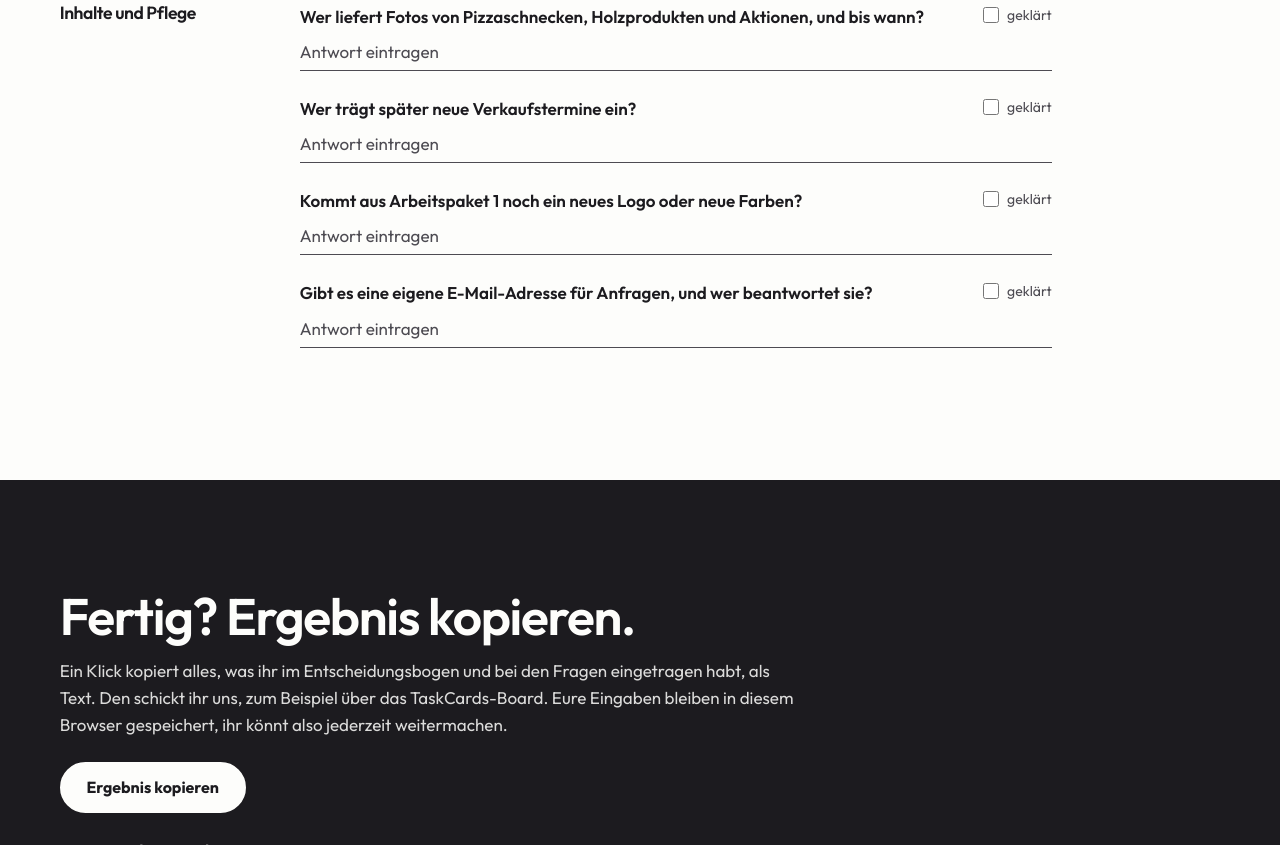
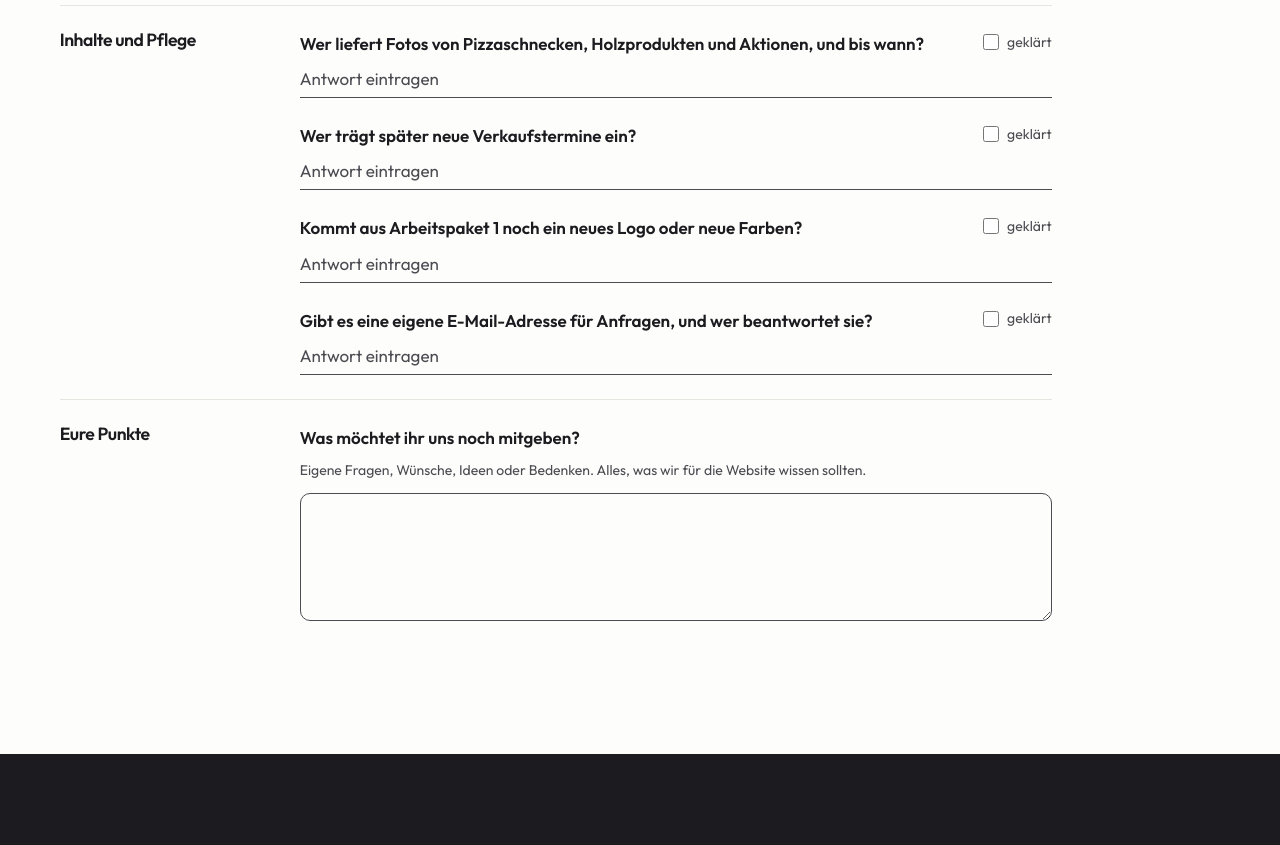
Before and after one commit to HAITI-03-Messeretter/print-and-bite, a plain HTML site: page mockups/index.html in a window 1280 px wide. Shown: the part 8183-9028 px from the top of the page. Drawn offline with Linux system fonts and the light colour scheme.

Commit message:
feat: add free-text field for the student company's own points
After the questions, the student company can add its own questions,
wishes or concerns. The text is saved in the browser and appended to
the copyable result as "Weitere Punkte der Schülerfirma".

Co-Authored-By: Claude Opus 5.5 <noreply@anthropic.com>

```diff
--- a/mockups/index.html
+++ b/mockups/index.html
@@ -417,7 +417,7 @@
       <div class="container">
         <div class="ov-section-head">
           <h2 id="fragen-titel">Fragen an euch</h2>
-          <p>Damit wir nach dem Treffen weiterbauen können. Antworten direkt eintragen und abhaken, was geklärt ist. Am Ende der Seite kopiert ihr alles in einem Rutsch.</p>
+          <p>Damit wir nach dem Treffen weiterbauen können. Antworten direkt eintragen und abhaken, was geklärt ist. Ganz unten ist Platz für eure eigenen Punkte. Am Ende der Seite kopiert ihr alles in einem Rutsch.</p>
         </div>
         <div class="ov-questions" id="fragenliste">
           <div class="ov-qgroup">
@@ -500,6 +500,14 @@
               </li>
             </ol>
           </div>
+          <div class="ov-qgroup">
+            <h3>Eure Punkte</h3>
+            <div class="ov-extra">
+              <label class="ov-q__text" for="weiteres">Was möchtet ihr uns noch mitgeben?</label>
+              <p class="ov-extra__help" id="weiteres-hilfe">Eigene Fragen, Wünsche, Ideen oder Bedenken. Alles, was wir für die Website wissen sollten.</p>
+              <textarea class="ov-extra__field" id="weiteres" name="weiteres" rows="4" aria-describedby="weiteres-hilfe"></textarea>
+            </div>
+          </div>
         </div>
       </div>
     </section>
@@ -547,6 +555,7 @@
       var form = document.getElementById("bogen");
       var out = document.getElementById("ergebnis-text");
       var questions = document.getElementById("fragenliste");
+      var extra = document.getElementById("weiteres");
       var items = Array.prototype.map.call(questions.querySelectorAll(".ov-q"), function (item) {
         return {
           el: item,
@@ -589,11 +598,13 @@
         });
         if (answered.length) lines.push("", "Fragen und Antworten:", answered.join("\n"));
         if (open.length) lines.push("", "Noch ohne Antwort:", open.join("\n"));
+        var more = extra.value.trim();
+        if (more) lines.push("", "Weitere Punkte der Schülerfirma:", more);
         out.textContent = lines.join("\n");
       }
 
       function collect() {
-        var state = { notizen: form.notizen.value, fragen: {}, antworten: {} };
+        var state = { notizen: form.notizen.value, weiteres: extra.value, fragen: {}, antworten: {} };
         form.querySelectorAll("input:checked").forEach(function (input) { state[input.name] = input.value; });
         items.forEach(function (q) {
           state.fragen[q.done.name] = q.done.checked;
@@ -607,6 +618,7 @@
       var state = load();
       Object.keys(state).forEach(function (name) {
         if (name === "notizen") { form.notizen.value = state.notizen || ""; return; }
+        if (name === "weiteres") { extra.value = state.weiteres || ""; return; }
         if (name === "fragen" || name === "antworten") return;
         var input = form.querySelector('input[name="' + name + '"][value="' + state[name] + '"]');
         if (input) input.checked = true;
@@ -617,6 +629,7 @@
         q.el.toggleAttribute("data-done", q.done.checked);
         autosize(q.answer);
       });
+      autosize(extra);
 
       form.addEventListener("change", collect);
       form.addEventListener("input", collect);
@@ -627,6 +640,7 @@
       });
       window.addEventListener("resize", function () {
         items.forEach(function (q) { autosize(q.answer); });
+        autosize(extra);
       });
       render();
 
--- a/mockups/themes/uebersicht.css
+++ b/mockups/themes/uebersicht.css
@@ -543,6 +543,34 @@
   font-weight: 600;
 }
 
+.ov-extra {
+  display: grid;
+  gap: var(--space-2);
+}
+
+.ov-extra__help {
+  color: var(--color-text-muted);
+  font-size: var(--fs-small);
+}
+
+.ov-extra__field {
+  width: 100%;
+  margin-top: var(--space-1);
+  padding: 0.7em 0.9em;
+  border: 1px solid var(--color-text-muted);
+  border-radius: 10px;
+  background: var(--color-surface);
+  color: var(--color-text);
+  font: inherit;
+  line-height: 1.5;
+  resize: vertical;
+}
+
+.ov-extra__field:focus-visible {
+  border-color: var(--color-focus);
+  outline-offset: 1px;
+}
+
 /* Ergebnis */
 
 .ov-finish {
```
Also changed, not shown: 1 other file.
